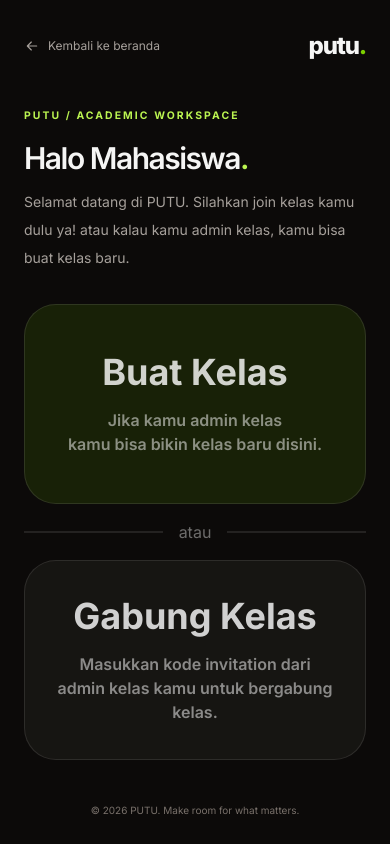
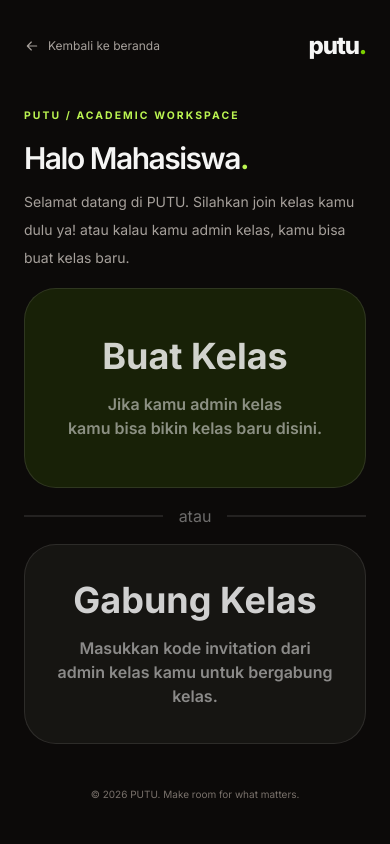
Before and after one commit to jeyyprtf/putu, a PHP site: page /app/pages/gabung.php in a window 390 px wide. Run offline with PHP 8.4, Linux system fonts and the light colour scheme.

Commit message:
perubahan margin mobile di gabung.php

```diff
--- a/app/pages/gabung.php
+++ b/app/pages/gabung.php
@@ -42,10 +42,10 @@ if (($_SERVER['REQUEST_METHOD'] ?? 'GET') === 'POST') {
     <head>
         <?php require __DIR__ . '/../components/head.php'; ?>
     </head>
-    <body class="min-h-dvh bg-stone-950 font-sans text-stone-100 antialiased">
-        <div class="grid min-h-dvh lg:grid-cols-2">
+    <body class="bg-stone-950 font-sans text-stone-100 antialiased">
+        <div class="grid lg:grid-cols-2">
             <?php require __DIR__ . '/../components/auth-visual.php'; ?>
-            <div class="relative flex min-h-dvh flex-col px-6 py-6 sm:px-10 lg:px-12">
+            <div class="relative flex flex-col px-6 py-6 sm:px-10 lg:px-12">
                 <div class="flex items-center justify-between gap-3">
                     <a href="<?= e(url()) ?>" class="flex min-h-11 items-center gap-2 text-xs text-stone-400 hover:text-lime-200">
                         <?= icon('back', 'size-4') ?>Kembali ke beranda
@@ -66,7 +66,7 @@ if (($_SERVER['REQUEST_METHOD'] ?? 'GET') === 'POST') {
                     </p>
 
                     <?php if ($mode === ''): ?>
-                        <div class="mt-8 flex w-full flex-col items-center justify-center gap-4 sm:mt-10">
+                        <div class="mt-4 lg:mt-8 flex w-full flex-col items-center justify-center gap-4 sm:mt-10">
                             <a href="<?= e(url('gabung', ['mode' => 'create'])) ?>" class="group flex min-h-50 w-full flex-col items-center justify-center gap-4 rounded-4xl border border-white/10 bg-lime-700/20 p-8 text-center transition-all duration-300 hover:bg-lime-500">
                                 <p class="text-4xl font-bold text-white/80 transition-all duration-300 group-hover:text-white">Buat Kelas</p>
                                 <p class="text-base font-semibold text-white/50 transition-all duration-300 group-hover:text-white/80">Jika kamu admin kelas <br> kamu bisa bikin kelas baru disini.</p>
```
